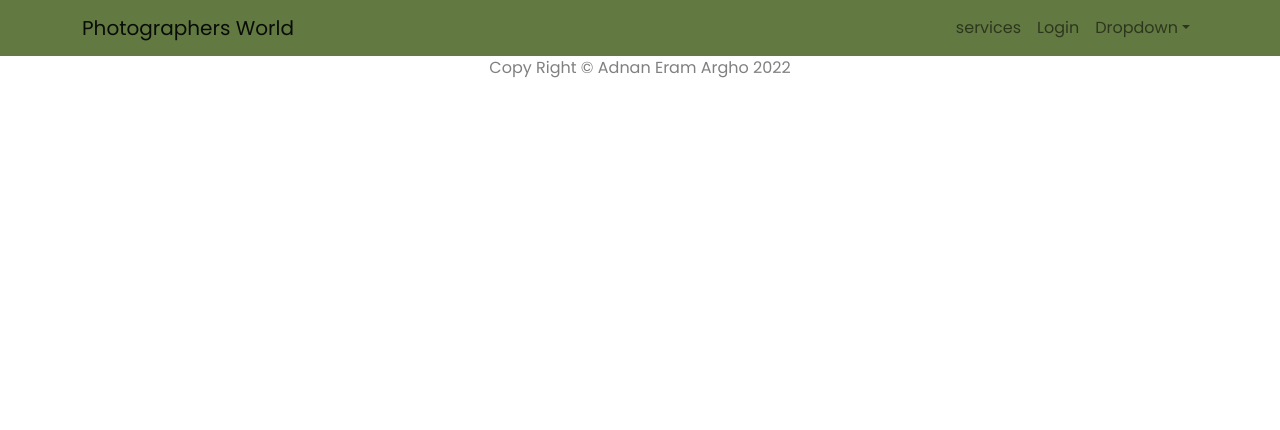
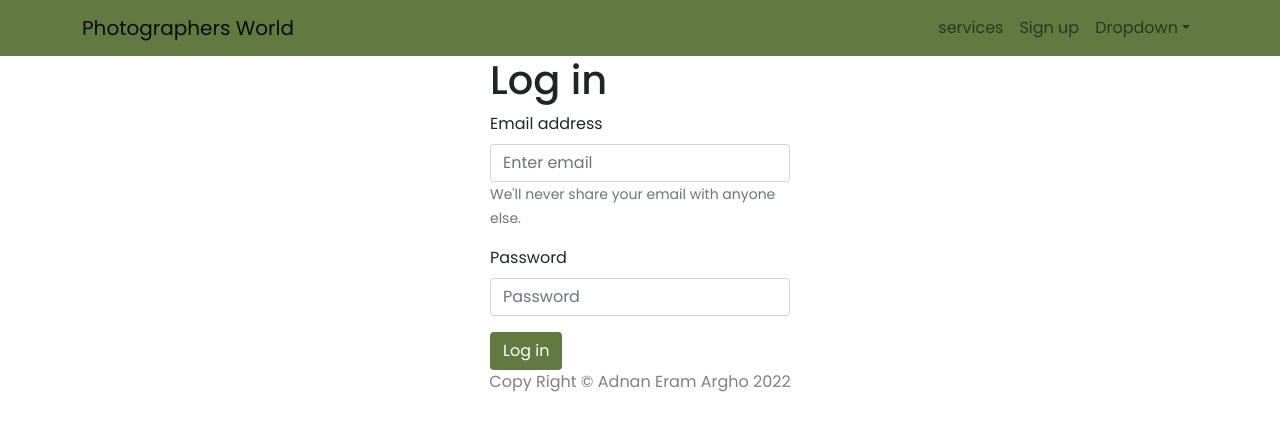
Before and after one commit to Adnan-Eram-Argho/photographers-world, a React (Create React App) app: page /signin in a window 1280 px wide. Shown: the top 430 px of the page. Built offline with nearby package versions, Linux system fonts and the light colour scheme; no server answers.

Commit message:
sign up problem solved

```diff
--- a/src/App.js
+++ b/src/App.js
@@ -7,9 +7,10 @@ import Header from './components/Header/Header';
 import { Route, Routes } from 'react-router-dom';
 import Main from './components/Main/Main';
 import Works from './components/Works/Works';
-import Login from './components/loginOrSignup/Login/Login';
+import Login from './components/loginOrSignup/SignUp/Signup';
 import RequireAuth from './components/RequireAuth/RequireAuth';
 import CheckOut from './components/CheckOut/CheckOut';
+import SignIn from './components/loginOrSignup/SignIn/SignIn';
 
 function App() {
   return (
@@ -20,6 +21,7 @@ function App() {
         <Route path='/' element={<Main></Main>}></Route>
         <Route path='/services' element={<Works></Works>}></Route>
         <Route path='/login' element={<Login></Login>}></Route>
+        <Route path='/signin' element={<SignIn></SignIn>}></Route>
         <Route path='/checkout' element={<RequireAuth>
           <CheckOut></CheckOut>
         </RequireAuth>}> </Route>
--- a/src/components/Header/Header.js
+++ b/src/components/Header/Header.js
@@ -8,6 +8,9 @@ import auth from '../../firebase.init';
 import './Header.css'
 const Header = () => {
     const [user] = useAuthState(auth);
+    const handleSignOut = () => {
+        signOut(auth)
+    }
     return (
         <div className='navigation '>
             <Zoom top>
@@ -23,7 +26,7 @@ const Header = () => {
                             <Nav>
                                 <Nav.Link href="#services">services</Nav.Link>
                                 {
-                                    user ? <button className='btn' >Sign Out</button> : <Nav.Link as={Link} to="/login">Login</Nav.Link>
+                                    user ? <button className='btn' onClick={handleSignOut}>Sign Out</button> : <Nav.Link as={Link} to="/login">Sign up</Nav.Link>
                                 }
 
                                 <NavDropdown title="Dropdown" id="collasible-nav-dropdown">
--- a/src/components/RequireAuth/RequireAuth.js
+++ b/src/components/RequireAuth/RequireAuth.js
@@ -5,17 +5,17 @@ import auth from '../../firebase.init';
 import Loading from '../Loading/Loading';
 
 const RequireAuth = ({ children }) => {
-    const [user, loading] = useAuthState(auth);
-    console.log(user)
+    const [user, loading, error] = useAuthState(auth);
+    console.log(user, error)
     let location = useLocation();
 
     if (loading) {
-        return <Loading></Loading>
+        return <><Loading></Loading></>
     }
 
 
     if (!user) {
-        return <Navigate to="/login" state={{ from: location }} replace />
+        return <Navigate to="/signin" state={{ from: location }} replace />
     }
 
     return children
--- a/src/components/loginOrSignup/SignIn/SignIn.js
+++ b/src/components/loginOrSignup/SignIn/SignIn.js
@@ -1,9 +1,59 @@
-import React from 'react';
+import React, { useState } from 'react';
+import { Form } from 'react-bootstrap';
+import { useAuthState, useSignInWithEmailAndPassword } from 'react-firebase-hooks/auth';
+import { useLocation, useNavigate } from 'react-router-dom';
+import auth from '../../../firebase.init';
 
 const SignIn = () => {
+    let navigate = useNavigate();
+    let location = useLocation();
+    let from = location?.state?.from?.pathname || "/";
+    const [email1, setEmail] = useState('')
+    const [pass2, setPass] = useState('')
+
+    const [signInWithEmailAndPassword, user, error, loading] = useSignInWithEmailAndPassword(auth);
+
+    const handleEmailLogin = (e) => {
+        setEmail(e.target.value)
+        console.log(email1)
+    }
+    const handlePassLogin = (e) => {
+        setPass(e.target.value)
+        console.log(pass2)
+    }
+    const handleUserSignIn = (e) => {
+        e.preventDefault();
+
+        signInWithEmailAndPassword(email1, pass2)
+        if (user) {
+            navigate(from, { replace: true });
+        }
+
+    }
     return (
-        <div>
+        <div className='login'>
 
+            <div className='login-form'>
+                <h1>Log in</h1>
+                <Form onSubmit={handleUserSignIn}>
+                    <Form.Group className="mb-3" controlId="formBasicEmail">
+                        <Form.Label>Email address</Form.Label>
+                        <Form.Control type="email" placeholder="Enter email" onBlur={handleEmailLogin} required />
+                        <Form.Text className="text-muted">
+                            We'll never share your email with anyone else.
+                        </Form.Text>
+                    </Form.Group>
+
+                    <Form.Group className="mb-3" controlId="formBasicPassword">
+                        <Form.Label>Password</Form.Label>
+                        <Form.Control type="password" placeholder="Password" onBlur={handlePassLogin} required />
+                    </Form.Group>
+
+                    <button className='btn' variant="primary" type="submit">
+                        Log in
+                    </button>
+                </Form>
+            </div>
         </div>
     );
 };
--- a/src/components/loginOrSignup/Login/Login.js
+++ b/src/components/loginOrSignup/SignUp/Signup.js
@@ -3,7 +3,8 @@ import { Form } from 'react-bootstrap';
 import { useCreateUserWithEmailAndPassword } from 'react-firebase-hooks/auth';
 import { useLocation, useNavigate } from 'react-router-dom';
 import auth from '../../../firebase.init';
-import './Login.css'
+import { Link } from 'react-router-dom';
+import './Signup.css'
 const Login = () => {
     let navigate = useNavigate();
     let location = useLocation();
@@ -25,14 +26,18 @@ const Login = () => {
         console.log(pass)
     }
     const handleUserLogIn = (e) => {
+
         e.preventDefault();
+
         console.log(e.target)
-        createUserWithEmailAndPassword(email, pass)
-        navigate(from, { replace: true });
+        createUserWithEmailAndPassword(email, pass).then(() => navigate(from, { replace: true }))
+
     }
     return (
         <div className='login'>
+
             <div className='login-form'>
+                <h1>Sign up</h1>
                 <Form onSubmit={handleUserLogIn}>
                     <Form.Group className="mb-3" controlId="formBasicEmail">
                         <Form.Label>Email address</Form.Label>
@@ -48,8 +53,9 @@ const Login = () => {
                     </Form.Group>
 
                     <button className='btn' variant="primary" type="submit">
-                        Submit
+                        Sign up
                     </button>
+                    <Link to='/signin'>Already have an Account?</Link>
                 </Form>
             </div>
         </div>
```
Also changed, not shown: src/components/loginOrSignup/SignUp/Signup.css (renamed from src/components/loginOrSignup/Login/Login.css).
